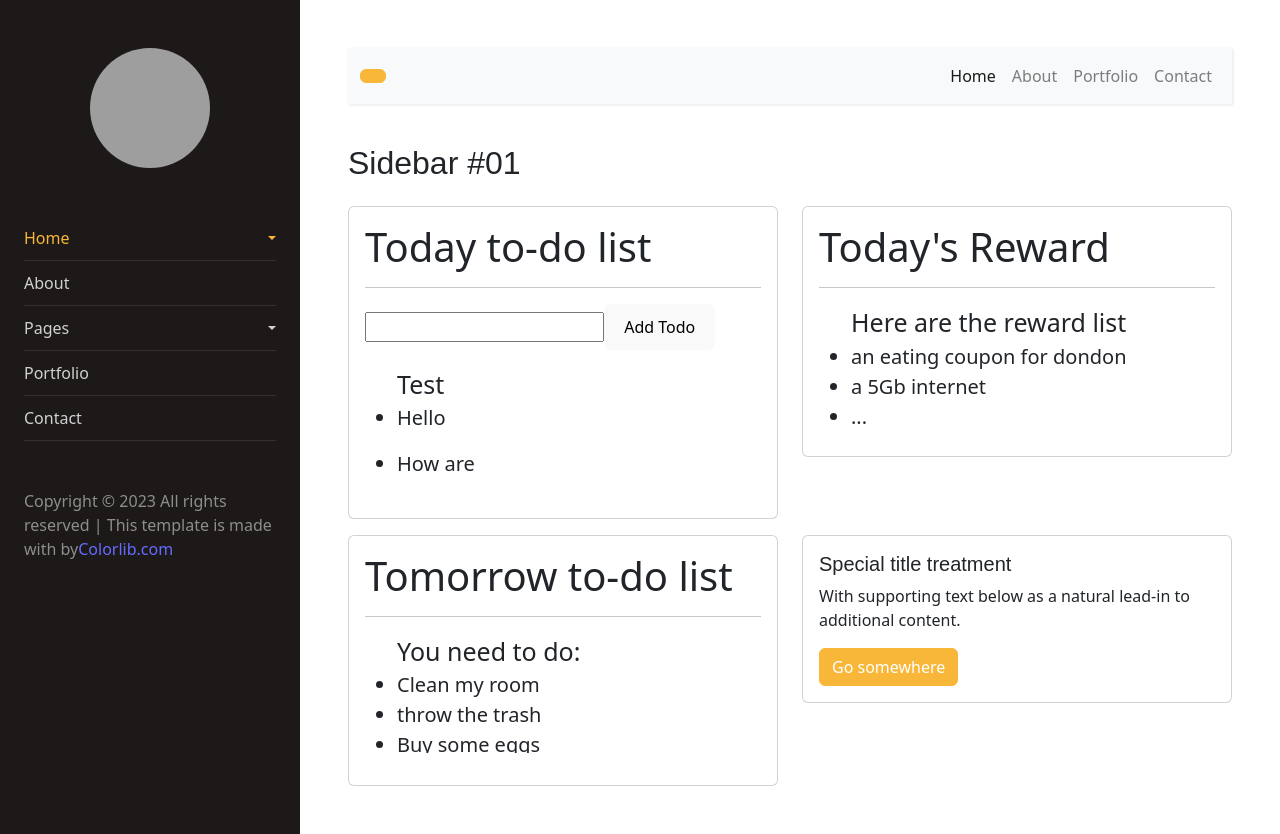
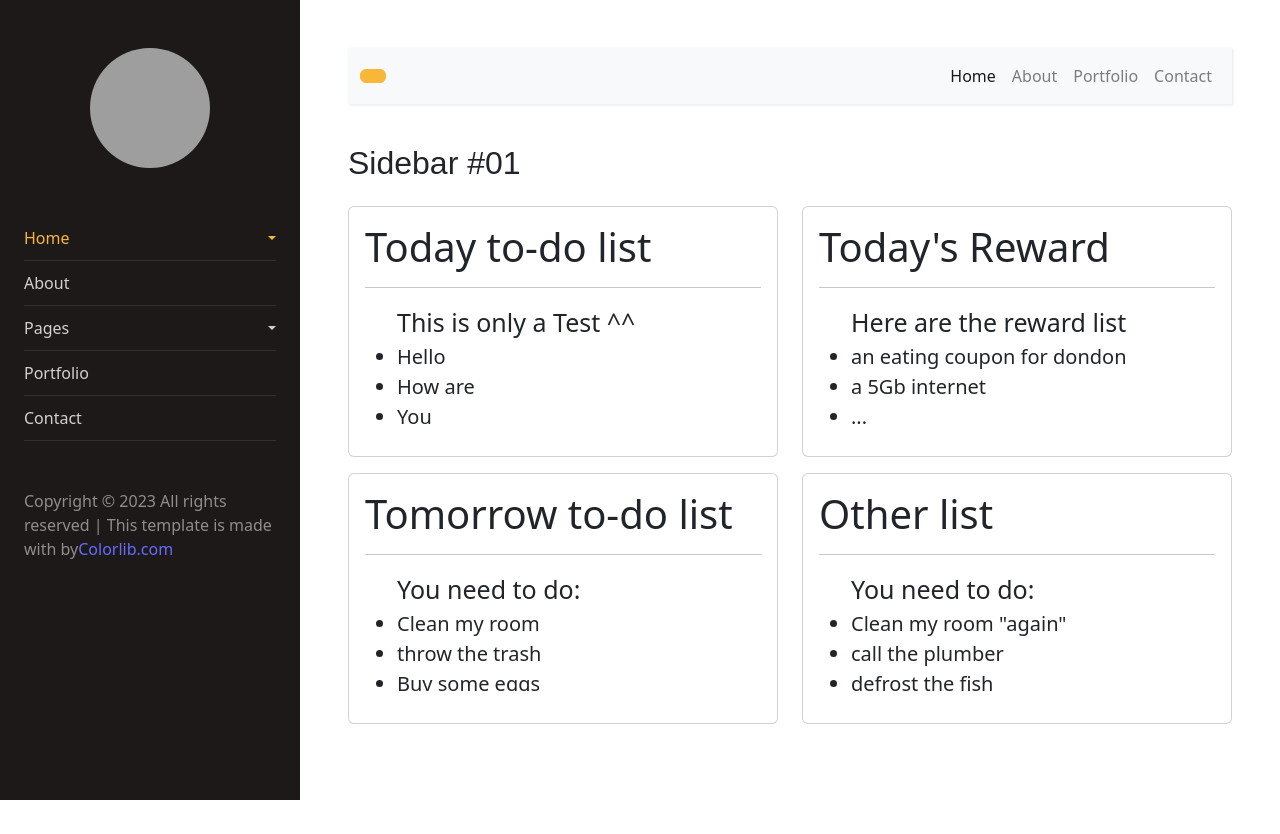
Before and after one commit to haniladjamba/final-project, a React app: page / in a window 1280 px wide. After the commit the page ends 800 px from the top, so only its background shows below. Built offline with nearby package versions, Linux system fonts and the light colour scheme; grey boxes are pictures that could not be loaded; the HTML template or start-up script is replaced by a standard one.

Commit message:
Upcoming: Menambahkan box/card other list & overflow

```diff
--- a/src/App.jsx
+++ b/src/App.jsx
@@ -2,7 +2,7 @@ import "./assets/style.css";
 import 'bootstrap/dist/css/bootstrap.css'
 import { useState } from 'react';
 import FullHeightComponent from "./components/FullHeight";
-import Upcoming from "./components/Upcoming"
+// import Upcoming from "./components/Upcoming"
 
 function App() {
   const [sidebarActive, setSidebarActive] = useState(false);
@@ -150,16 +150,19 @@ function App() {
               <div className="card-body">
                 <p className="card-title display-6 lead">Today to-do list</p>
                 <hr />
-                <Upcoming/>
-                <ul style={{fontSize: "25px", maxHeight: "120px"}} className="overflow-auto lead">Test
+                {/* <Upcoming/> */}
+                <ul style={{fontSize: "25px", maxHeight: "120px"}} className="overflow-auto lead">This is only a Test ^^
                   <li style={{fontSize: "20px"}}>
-                    <p>Hello</p>
+                    Hello
                   </li>
                   <li style={{fontSize: "20px"}}>
-                    <p>How are</p>
+                    How are
                   </li>
                   <li style={{fontSize: "20px"}}>
-                    <p>You?</p>
+                    You
+                  </li>
+                  <li style={{fontSize: "20px"}}>
+                    Today?
                   </li>
                 </ul>
               </div>
@@ -234,9 +237,25 @@ function App() {
           <div className="col-sm-6">
     <div className="card">
       <div className="card-body">
-        <h5 className="card-title">Special title treatment</h5>
-        <p className="card-text">With supporting text below as a natural lead-in to additional content.</p>
-        <a href="#" className="btn btn-primary">Go somewhere</a>
+        <p className="card-title lead display-6">Other list</p>
+        <hr />
+        <ul style={{fontSize: "25px", maxHeight: "120px"}} className="overflow-auto lead">
+          You need to do:
+          <li style={{fontSize: "20px"}}>
+            Clean my room "again"
+          </li>
+          <li style={{fontSize: "20px"}}>
+            call the plumber
+          </li>
+          <li style={{fontSize: "20px"}}>
+            defrost the fish
+          </li>
+          <li style={{fontSize: "20px"}}>
+            reset the router
+          </li>
+
+
+        </ul>
       </div>
     </div>
   </div>
```
